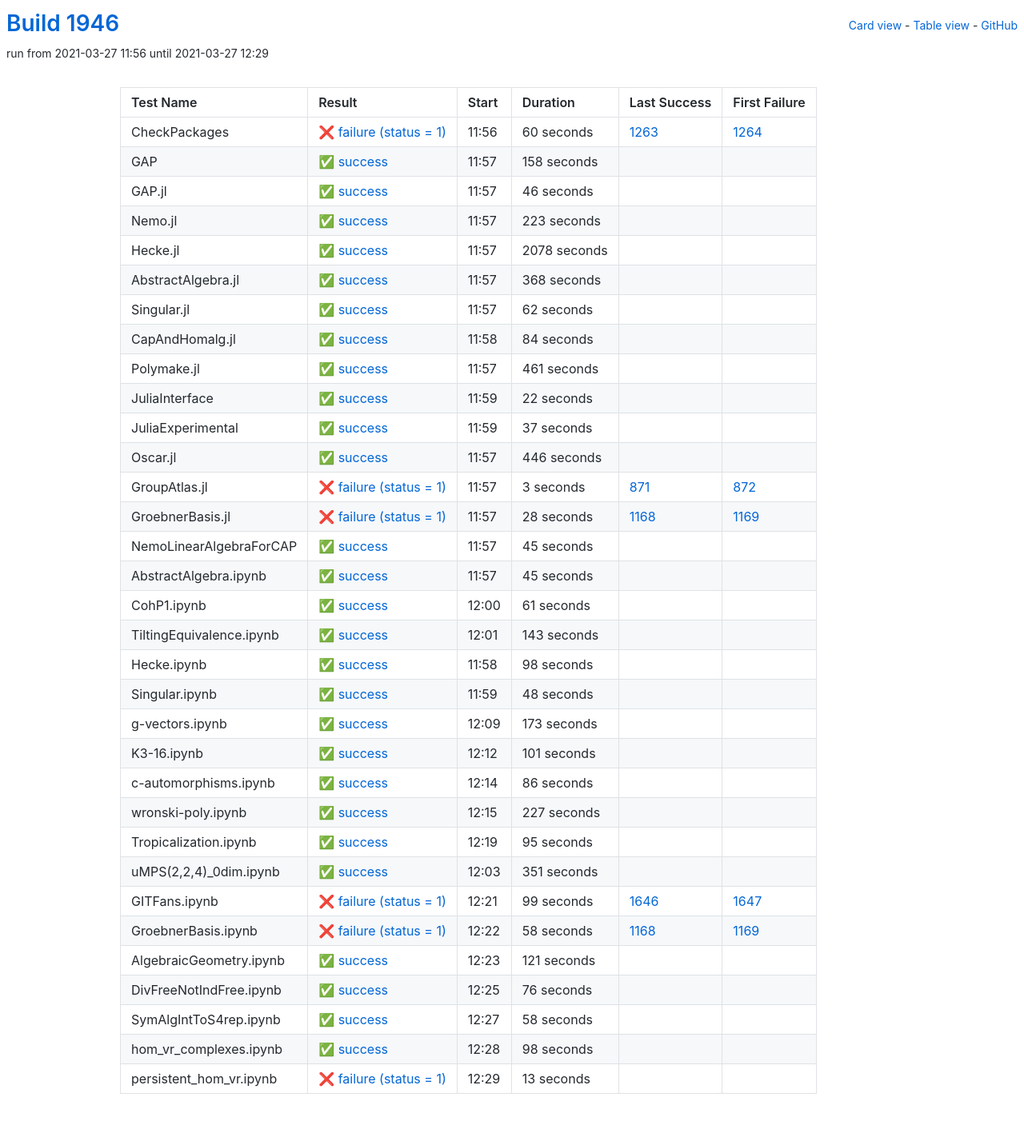
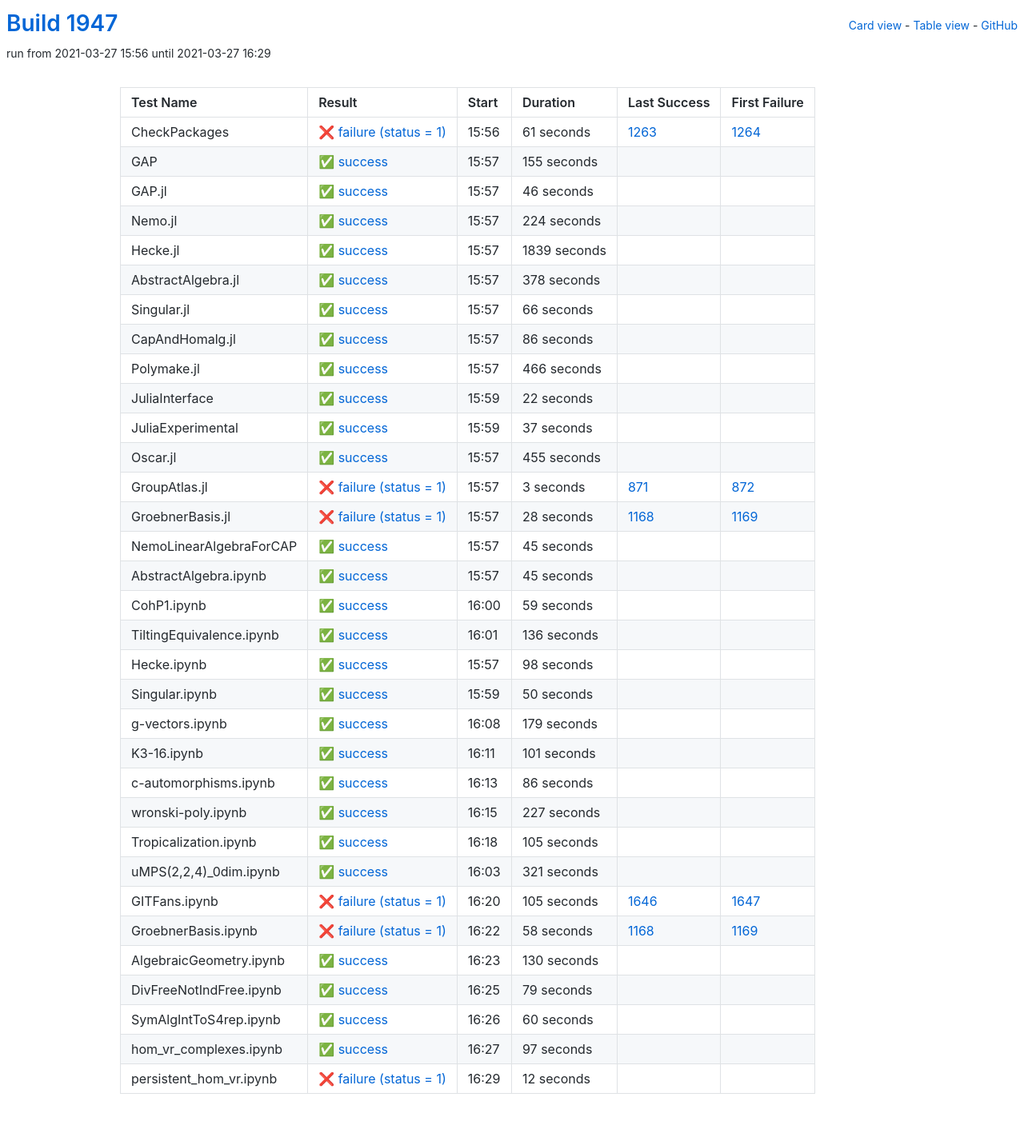
Before and after one commit to oscar-system/oscar-ci-status-stable, a Jekyll site: the page built from table.html, in a window 1280 px wide. Shown: the whole page at 80% size. Built offline with Jekyll 4.4.1, drawn with Linux system fonts in a browser that asks for light colours.

Commit message:
Build #1947

```diff
--- a/_data/ci.yml
+++ b/_data/ci.yml
@@ -1,6 +1,6 @@
 ---
-build: 1946
-build_url: https://oscarci.mathematik.uni-kl.de/job/oscar-stable/1946/
+build: 1947
+build_url: https://oscarci.mathematik.uni-kl.de/job/oscar-stable/1947/
 job: oscar-stable
 organization: oscar-system
 repo: oscar-ci-status-stable
@@ -8,32 +8,32 @@ repourl: https://github.com/oscar-system/oscar-ci-status-stable
 tests:
 - name: CheckPackages
   id: checkpackages
-  log: https://oscarci.mathematik.uni-kl.de/job/oscar-stable/1946/artifact/logs/build-1946/CheckPackages.log
-  start: 2021-03-27 11:56
+  log: https://oscarci.mathematik.uni-kl.de/job/oscar-stable/1947/artifact/logs/build-1947/CheckPackages.log
+  start: 2021-03-27 15:56
   success: false
   exitcode: 1
   status: failure
-  duration: 60
+  duration: 61
   last_success: 1263
   last_success_url: https://oscarci.mathematik.uni-kl.de/job/oscar-stable/1263/
   first_failure: 1264
   first_failure_url: https://oscarci.mathematik.uni-kl.de/job/oscar-stable/1264/
 - name: GAP
   id: gap
-  log: https://oscarci.mathematik.uni-kl.de/job/oscar-stable/1946/artifact/logs/build-1946/GAP.log
-  start: 2021-03-27 11:57
+  log: https://oscarci.mathematik.uni-kl.de/job/oscar-stable/1947/artifact/logs/build-1947/GAP.log
+  start: 2021-03-27 15:57
   success: true
   exitcode: 0
   status: success
-  duration: 158
+  duration: 155
   last_success: false
   last_success_url:
   first_failure: false
   first_failure_url:
 - name: GAP.jl
   id: gap-jl
-  log: https://oscarci.mathematik.uni-kl.de/job/oscar-stable/1946/artifact/logs/build-1946/GAP.jl.log
-  start: 2021-03-27 11:57
+  log: https://oscarci.mathematik.uni-kl.de/job/oscar-stable/1947/artifact/logs/build-1947/GAP.jl.log
+  start: 2021-03-27 15:57
   success: true
   exitcode: 0
   status: success
@@ -44,80 +44,80 @@ tests:
   first_failure_url:
 - name: Nemo.jl
   id: nemo-jl
-  log: https://oscarci.mathematik.uni-kl.de/job/oscar-stable/1946/artifact/logs/build-1946/Nemo.jl.log
-  start: 2021-03-27 11:57
+  log: https://oscarci.mathematik.uni-kl.de/job/oscar-stable/1947/artifact/logs/build-1947/Nemo.jl.log
+  start: 2021-03-27 15:57
   success: true
   exitcode: 0
   status: success
-  duration: 223
+  duration: 224
   last_success: false
   last_success_url:
   first_failure: false
   first_failure_url:
 - name: Hecke.jl
   id: hecke-jl
-  log: https://oscarci.mathematik.uni-kl.de/job/oscar-stable/1946/artifact/logs/build-1946/Hecke.jl.log
-  start: 2021-03-27 11:57
+  log: https://oscarci.mathematik.uni-kl.de/job/oscar-stable/1947/artifact/logs/build-1947/Hecke.jl.log
+  start: 2021-03-27 15:57
   success: true
   exitcode: 0
   status: success
-  duration: 2078
+  duration: 1839
   last_success: false
   last_success_url:
   first_failure: false
   first_failure_url:
 - name: AbstractAlgebra.jl
   id: abstractalgebra-jl
-  log: https://oscarci.mathematik.uni-kl.de/job/oscar-stable/1946/artifact/logs/build-1946/AbstractAlgebra.jl.log
-  start: 2021-03-27 11:57
+  log: https://oscarci.mathematik.uni-kl.de/job/oscar-stable/1947/artifact/logs/build-1947/AbstractAlgebra.jl.log
+  start: 2021-03-27 15:57
   success: true
   exitcode: 0
   status: success
-  duration: 368
+  duration: 378
   last_success: false
   last_success_url:
   first_failure: false
   first_failure_url:
 - name: Singular.jl
   id: singular-jl
-  log: https://oscarci.mathematik.uni-kl.de/job/oscar-stable/1946/artifact/logs/build-1946/Singular.jl.log
-  start: 2021-03-27 11:57
+  log: https://oscarci.mathematik.uni-kl.de/job/oscar-stable/1947/artifact/logs/build-1947/Singular.jl.log
+  start: 2021-03-27 15:57
   success: true
   exitcode: 0
   status: success
-  duration: 62
+  duration: 66
   last_success: false
   last_success_url:
   first_failure: false
   first_failure_url:
 - name: CapAndHomalg.jl
   id: capandhomalg-jl
-  log: https://oscarci.mathematik.uni-kl.de/job/oscar-stable/1946/artifact/logs/build-1946/CapAndHomalg.jl.log
-  start: 2021-03-27 11:58
+  log: https://oscarci.mathematik.uni-kl.de/job/oscar-stable/1947/artifact/logs/build-1947/CapAndHomalg.jl.log
+  start: 2021-03-27 15:57
   success: true
   exitcode: 0
   status: success
-  duration: 84
+  duration: 86
   last_success: false
   last_success_url:
   first_failure: false
   first_failure_url:
 - name: Polymake.jl
   id: polymake-jl
-  log: https://oscarci.mathematik.uni-kl.de/job/oscar-stable/1946/artifact/logs/build-1946/Polymake.jl.log
-  start: 2021-03-27 11:57
+  log: https://oscarci.mathematik.uni-kl.de/job/oscar-stable/1947/artifact/logs/build-1947/Polymake.jl.log
+  start: 2021-03-27 15:57
   success: true
   exitcode: 0
   status: success
-  duration: 461
+  duration: 466
   last_success: false
   last_success_url:
   first_failure: false
   first_failure_url:
 - name: JuliaInterface
   id: juliainterface
-  log: https://oscarci.mathematik.uni-kl.de/job/oscar-stable/1946/artifact/logs/build-1946/JuliaInterface.log
-  start: 2021-03-27 11:59
+  log: https://oscarci.mathematik.uni-kl.de/job/oscar-stable/1947/artifact/logs/build-1947/JuliaInterface.log
+  start: 2021-03-27 15:59
   success: true
   exitcode: 0
   status: success
@@ -128,8 +128,8 @@ tests:
   first_failure_url:
 - name: JuliaExperimental
   id: juliaexperimental
-  log: https://oscarci.mathematik.uni-kl.de/job/oscar-stable/1946/artifact/logs/build-1946/JuliaExperimental.log
-  start: 2021-03-27 11:59
+  log: https://oscarci.mathematik.uni-kl.de/job/oscar-stable/1947/artifact/logs/build-1947/JuliaExperimental.log
+  start: 2021-03-27 15:59
   success: true
   exitcode: 0
   status: success
@@ -140,20 +140,20 @@ tests:
   first_failure_url:
 - name: Oscar.jl
   id: oscar-jl
-  log: https://oscarci.mathematik.uni-kl.de/job/oscar-stable/1946/artifact/logs/build-1946/Oscar.jl.log
-  start: 2021-03-27 11:57
+  log: https://oscarci.mathematik.uni-kl.de/job/oscar-stable/1947/artifact/logs/build-1947/Oscar.jl.log
+  start: 2021-03-27 15:57
   success: true
   exitcode: 0
   status: success
-  duration: 446
+  duration: 455
   last_success: false
   last_success_url:
   first_failure: false
   first_failure_url:
 - name: GroupAtlas.jl
   id: groupatlas-jl
-  log: https://oscarci.mathematik.uni-kl.de/job/oscar-stable/1946/artifact/logs/build-1946/GroupAtlas.jl.log
-  start: 2021-03-27 11:57
+  log: https://oscarci.mathematik.uni-kl.de/job/oscar-stable/1947/artifact/logs/build-1947/GroupAtlas.jl.log
+  start: 2021-03-27 15:57
   success: false
   exitcode: 1
   status: failure
@@ -164,8 +164,8 @@ tests:
   first_failure_url: https://oscarci.mathematik.uni-kl.de/job/oscar-stable/872/
 - name: GroebnerBasis.jl
   id: groebnerbasis-jl
-  log: https://oscarci.mathematik.uni-kl.de/job/oscar-stable/1946/artifact/logs/build-1946/GroebnerBasis.jl.log
-  start: 2021-03-27 11:57
+  log: https://oscarci.mathematik.uni-kl.de/job/oscar-stable/1947/artifact/logs/build-1947/GroebnerBasis.jl.log
+  start: 2021-03-27 15:57
   success: false
   exitcode: 1
   status: failure
@@ -176,8 +176,8 @@ tests:
   first_failure_url: https://oscarci.mathematik.uni-kl.de/job/oscar-stable/1169/
 - name: NemoLinearAlgebraForCAP
   id: nemolinearalgebraforcap
-  log: https://oscarci.mathematik.uni-kl.de/job/oscar-stable/1946/artifact/logs/build-1946/NemoLinearAlgebraForCAP.log
-  start: 2021-03-27 11:57
+  log: https://oscarci.mathematik.uni-kl.de/job/oscar-stable/1947/artifact/logs/build-1947/NemoLinearAlgebraForCAP.log
+  start: 2021-03-27 15:57
   success: true
   exitcode: 0
   status: success
@@ -188,8 +188,8 @@ tests:
   first_failure_url:
 - name: AbstractAlgebra.ipynb
   id: abstractalgebra-ipynb
-  log: https://oscarci.mathematik.uni-kl.de/job/oscar-stable/1946/artifact/logs/build-1946/AbstractAlgebra.ipynb.log
-  start: 2021-03-27 11:57
+  log: https://oscarci.mathematik.uni-kl.de/job/oscar-stable/1947/artifact/logs/build-1947/AbstractAlgebra.ipynb.log
+  start: 2021-03-27 15:57
   success: true
   exitcode: 0
   status: success
@@ -200,32 +200,32 @@ tests:
   first_failure_url:
 - name: CohP1.ipynb
   id: cohp1-ipynb
-  log: https://oscarci.mathematik.uni-kl.de/job/oscar-stable/1946/artifact/logs/build-1946/CohP1.ipynb.log
-  start: 2021-03-27 12:00
+  log: https://oscarci.mathematik.uni-kl.de/job/oscar-stable/1947/artifact/logs/build-1947/CohP1.ipynb.log
+  start: 2021-03-27 16:00
   success: true
   exitcode: 0
   status: success
-  duration: 61
+  duration: 59
   last_success: false
   last_success_url:
   first_failure: false
   first_failure_url:
 - name: TiltingEquivalence.ipynb
   id: tiltingequivalence-ipynb
-  log: https://oscarci.mathematik.uni-kl.de/job/oscar-stable/1946/artifact/logs/build-1946/TiltingEquivalence.ipynb.log
-  start: 2021-03-27 12:01
+  log: https://oscarci.mathematik.uni-kl.de/job/oscar-stable/1947/artifact/logs/build-1947/TiltingEquivalence.ipynb.log
+  start: 2021-03-27 16:01
   success: true
   exitcode: 0
   status: success
-  duration: 143
+  duration: 136
   last_success: false
   last_success_url:
   first_failure: false
   first_failure_url:
 - name: Hecke.ipynb
   id: hecke-ipynb
-  log: https://oscarci.mathematik.uni-kl.de/job/oscar-stable/1946/artifact/logs/build-1946/Hecke.ipynb.log
-  start: 2021-03-27 11:58
+  log: https://oscarci.mathematik.uni-kl.de/job/oscar-stable/1947/artifact/logs/build-1947/Hecke.ipynb.log
+  start: 2021-03-27 15:57
   success: true
   exitcode: 0
   status: success
@@ -236,32 +236,32 @@ tests:
   first_failure_url:
 - name: Singular.ipynb
   id: singular-ipynb
-  log: https://oscarci.mathematik.uni-kl.de/job/oscar-stable/1946/artifact/logs/build-1946/Singular.ipynb.log
-  start: 2021-03-27 11:59
+  log: https://oscarci.mathematik.uni-kl.de/job/oscar-stable/1947/artifact/logs/build-1947/Singular.ipynb.log
+  start: 2021-03-27 15:59
   success: true
   exitcode: 0
   status: success
-  duration: 48
+  duration: 50
   last_success: false
   last_success_url:
   first_failure: false
   first_failure_url:
 - name: g-vectors.ipynb
   id: g-vectors-ipynb
-  log: https://oscarci.mathematik.uni-kl.de/job/oscar-stable/1946/artifact/logs/build-1946/g-vectors.ipynb.log
-  start: 2021-03-27 12:09
+  log: https://oscarci.mathematik.uni-kl.de/job/oscar-stable/1947/artifact/logs/build-1947/g-vectors.ipynb.log
+  start: 2021-03-27 16:08
   success: true
   exitcode: 0
   status: success
-  duration: 173
+  duration: 179
   last_success: false
   last_success_url:
   first_failure: false
   first_failure_url:
 - name: K3-16.ipynb
   id: k3-16-ipynb
-  log: https://oscarci.mathematik.uni-kl.de/job/oscar-stable/1946/artifact/logs/build-1946/K3-16.ipynb.log
-  start: 2021-03-27 12:12
+  log: https://oscarci.mathematik.uni-kl.de/job/oscar-stable/1947/artifact/logs/build-1947/K3-16.ipynb.log
+  start: 2021-03-27 16:11
   success: true
   exitcode: 0
   status: success
@@ -272,8 +272,8 @@ tests:
   first_failure_url:
 - name: c-automorphisms.ipynb
   id: c-automorphisms-ipynb
-  log: https://oscarci.mathematik.uni-kl.de/job/oscar-stable/1946/artifact/logs/build-1946/c-automorphisms.ipynb.log
-  start: 2021-03-27 12:14
+  log: https://oscarci.mathematik.uni-kl.de/job/oscar-stable/1947/artifact/logs/build-1947/c-automorphisms.ipynb.log
+  start: 2021-03-27 16:13
   success: true
   exitcode: 0
   status: success
@@ -284,8 +284,8 @@ tests:
   first_failure_url:
 - name: wronski-poly.ipynb
   id: wronski-poly-ipynb
-  log: https://oscarci.mathematik.uni-kl.de/job/oscar-stable/1946/artifact/logs/build-1946/wronski-poly.ipynb.log
-  start: 2021-03-27 12:15
+  log: https://oscarci.mathematik.uni-kl.de/job/oscar-stable/1947/artifact/logs/build-1947/wronski-poly.ipynb.log
+  start: 2021-03-27 16:15
   success: true
   exitcode: 0
   status: success
@@ -296,44 +296,44 @@ tests:
   first_failure_url:
 - name: Tropicalization.ipynb
   id: tropicalization-ipynb
-  log: https://oscarci.mathematik.uni-kl.de/job/oscar-stable/1946/artifact/logs/build-1946/Tropicalization.ipynb.log
-  start: 2021-03-27 12:19
+  log: https://oscarci.mathematik.uni-kl.de/job/oscar-stable/1947/artifact/logs/build-1947/Tropicalization.ipynb.log
+  start: 2021-03-27 16:18
   success: true
   exitcode: 0
   status: success
-  duration: 95
+  duration: 105
   last_success: false
   last_success_url:
   first_failure: false
   first_failure_url:
 - name: uMPS(2,2,4)_0dim.ipynb
   id: umps-2-2-4-0dim-ipynb
-  log: https://oscarci.mathematik.uni-kl.de/job/oscar-stable/1946/artifact/logs/build-1946/uMPS-2-2-4-_0dim.ipynb.log
-  start: 2021-03-27 12:03
+  log: https://oscarci.mathematik.uni-kl.de/job/oscar-stable/1947/artifact/logs/build-1947/uMPS-2-2-4-_0dim.ipynb.log
+  start: 2021-03-27 16:03
   success: true
   exitcode: 0
   status: success
-  duration: 351
+  duration: 321
   last_success: false
   last_success_url:
   first_failure: false
   first_failure_url:
 - name: GITFans.ipynb
   id: gitfans-ipynb
-  log: https://oscarci.mathematik.uni-kl.de/job/oscar-stable/1946/artifact/logs/build-1946/GITFans.ipynb.log
-  start: 2021-03-27 12:21
+  log: https://oscarci.mathematik.uni-kl.de/job/oscar-stable/1947/artifact/logs/build-1947/GITFans.ipynb.log
+  start: 2021-03-27 16:20
   success: false
   exitcode: 1
   status: failure
-  duration: 99
+  duration: 105
   last_success: 1646
   last_success_url: https://oscarci.mathematik.uni-kl.de/job/oscar-stable/1646/
   first_failure: 1647
   first_failure_url: https://oscarci.mathematik.uni-kl.de/job/oscar-stable/1647/
 - name: GroebnerBasis.ipynb
   id: groebnerbasis-ipynb
-  log: https://oscarci.mathematik.uni-kl.de/job/oscar-stable/1946/artifact/logs/build-1946/GroebnerBasis.ipynb.log
-  start: 2021-03-27 12:22
+  log: https://oscarci.mathematik.uni-kl.de/job/oscar-stable/1947/artifact/logs/build-1947/GroebnerBasis.ipynb.log
+  start: 2021-03-27 16:22
   success: false
   exitcode: 1
   status: failure
@@ -344,60 +344,60 @@ tests:
   first_failure_url: https://oscarci.mathematik.uni-kl.de/job/oscar-stable/1169/
 - name: AlgebraicGeometry.ipynb
   id: algebraicgeometry-ipynb
-  log: https://oscarci.mathematik.uni-kl.de/job/oscar-stable/1946/artifact/logs/build-1946/AlgebraicGeometry.ipynb.log
-  start: 2021-03-27 12:23
+  log: https://oscarci.mathematik.uni-kl.de/job/oscar-stable/1947/artifact/logs/build-1947/AlgebraicGeometry.ipynb.log
+  start: 2021-03-27 16:23
   success: true
   exitcode: 0
   status: success
-  duration: 121
+  duration: 130
   last_success: false
   last_success_url:
   first_failure: false
   first_failure_url:
 - name: DivFreeNotIndFree.ipynb
   id: divfreenotindfree-ipynb
-  log: https://oscarci.mathematik.uni-kl.de/job/oscar-stable/1946/artifact/logs/build-1946/DivFreeNotIndFree.ipynb.log
-  start: 2021-03-27 12:25
+  log: https://oscarci.mathematik.uni-kl.de/job/oscar-stable/1947/artifact/logs/build-1947/DivFreeNotIndFree.ipynb.log
+  start: 2021-03-27 16:25
   success: true
   exitcode: 0
   status: success
-  duration: 76
+  duration: 79
   last_success: false
   last_success_url:
   first_failure: false
   first_failure_url:
 - name: SymAlgIntToS4rep.ipynb
   id: symalginttos4rep-ipynb
-  log: https://oscarci.mathematik.uni-kl.de/job/oscar-stable/1946/artifact/logs/build-1946/SymAlgIntToS4rep.ipynb.log
-  start: 2021-03-27 12:27
+  log: https://oscarci.mathematik.uni-kl.de/job/oscar-stable/1947/artifact/logs/build-1947/SymAlgIntToS4rep.ipynb.log
+  start: 2021-03-27 16:26
   success: true
   exitcode: 0
   status: success
-  duration: 58
+  duration: 60
   last_success: false
   last_success_url:
   first_failure: false
   first_failure_url:
 - name: hom_vr_complexes.ipynb
   id: hom-vr-complexes-ipynb
-  log: https://oscarci.mathematik.uni-kl.de/job/oscar-stable/1946/artifact/logs/build-1946/hom_vr_complexes.ipynb.log
-  start: 2021-03-27 12:28
+  log: https://oscarci.mathematik.uni-kl.de/job/oscar-stable/1947/artifact/logs/build-1947/hom_vr_complexes.ipynb.log
+  start: 2021-03-27 16:27
   success: true
   exitcode: 0
   status: success
-  duration: 98
+  duration: 97
   last_success: false
   last_success_url:
   first_failure: false
   first_failure_url:
 - name: persistent_hom_vr.ipynb
   id: persistent-hom-vr-ipynb
-  log: https://oscarci.mathematik.uni-kl.de/job/oscar-stable/1946/artifact/logs/build-1946/persistent_hom_vr.ipynb.log
-  start: 2021-03-27 12:29
+  log: https://oscarci.mathematik.uni-kl.de/job/oscar-stable/1947/artifact/logs/build-1947/persistent_hom_vr.ipynb.log
+  start: 2021-03-27 16:29
   success: false
   exitcode: 1
   status: failure
-  duration: 13
+  duration: 12
   last_success: false
   last_success_url:
   first_failure: false
```
Also changed, not shown: README.md.
